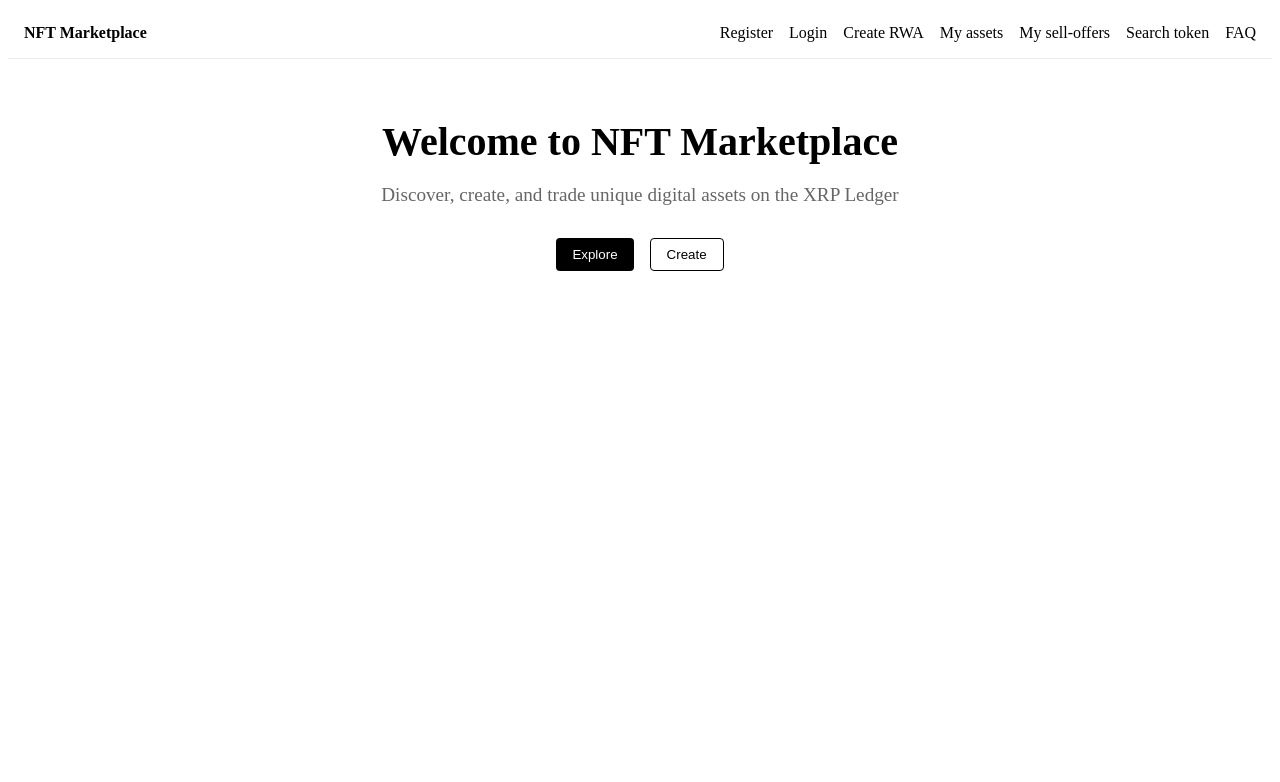
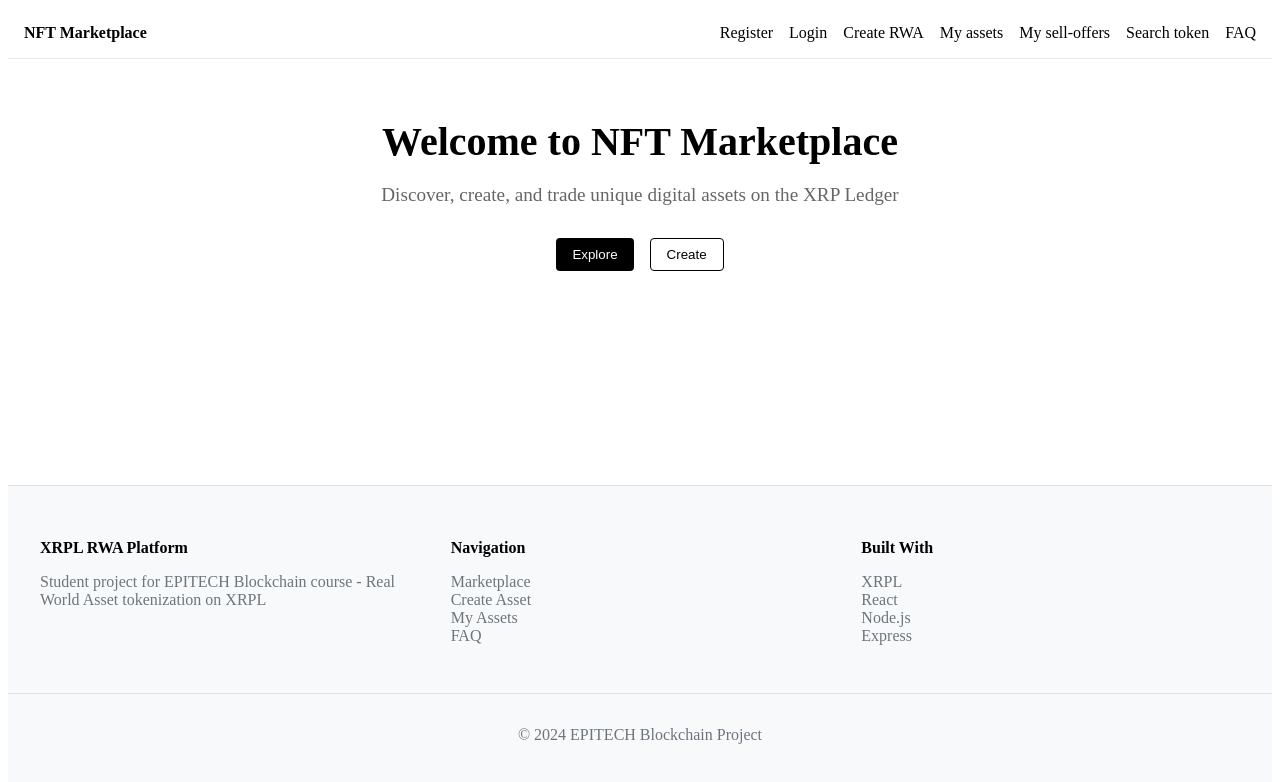
Before and after one commit to BILL-ON/blockchain, a React (Vite) app in the folder frontend/: page / in a window 1280 px wide. Shown: the top 782 px of the page. Built offline with nearby package versions, Linux system fonts and the light colour scheme.

Commit message:
[ADD]: FAQ page

```diff
--- a/frontend/src/App.jsx
+++ b/frontend/src/App.jsx
@@ -10,12 +10,19 @@ import Login from './components/Login';
 import Register from './components/Register';
 import TokenSearch from './pages/TokenSearch';
 import Faq from './pages/Faq'
+import Footer from './components/Footer';
 
 function App() {
   return (
     <Router>
+      <div style={{
+        minHeight: '100vh',
+        minWidth: '100vh',
+        display: 'flex',
+        flexDirection: 'column'
+      }}>
+        <Navbar />
         <div>
-        <Navbar />
           <Routes>
             <Route path="/" element={<Home />} />
             <Route path="/my-sell-offers" element={<MySellOffers />} />
@@ -28,8 +35,11 @@ function App() {
             <Route path="/Faq" element={<Faq />} />
           </Routes>
         </div>
+        <Footer />
+      </div>
     </Router>
   );
+
 }
 
 export default App;
--- /dev/null
+++ b/frontend/src/components/Footer.jsx
@@ -0,0 +1,56 @@
+import React from 'react'
+
+export default function Footer() {
+    return (
+        <footer style={{
+          backgroundColor: '#f8f9fa',
+          padding: '2rem 0',
+          marginTop: 'auto',
+          borderTop: '1px solid #dee2e6'
+        }}>
+          <div style={{
+            maxWidth: '1200px',
+            margin: '0 auto',
+            display: 'grid',
+            gridTemplateColumns: 'repeat(3, 1fr)',
+            gap: '2rem',
+            padding: '0 1rem'
+          }}>
+            <div>
+              <h4 style={{ marginBottom: '1rem' }}>XRPL RWA Platform</h4>
+              <p style={{ color: '#6c757d' }}>Student project for EPITECH Blockchain course - Real World Asset tokenization on XRPL</p>
+            </div>
+
+            <div>
+              <h4 style={{ marginBottom: '1rem' }}>Navigation</h4>
+              <ul style={{ listStyle: 'none', padding: 0 }}>
+                <li><a href="/marketplace" style={{ color: '#6c757d', textDecoration: 'none' }}>Marketplace</a></li>
+                <li><a href="/createRWA" style={{ color: '#6c757d', textDecoration: 'none' }}>Create Asset</a></li>
+                <li><a href="/myassets" style={{ color: '#6c757d', textDecoration: 'none' }}>My Assets</a></li>
+                <li><a href="/faq" style={{ color: '#6c757d', textDecoration: 'none' }}>FAQ</a></li>
+              </ul>
+            </div>
+
+            <div>
+              <h4 style={{ marginBottom: '1rem' }}>Built With</h4>
+              <ul style={{ listStyle: 'none', padding: 0 }}>
+                <li style={{ color: '#6c757d' }}>XRPL</li>
+                <li style={{ color: '#6c757d' }}>React</li>
+                <li style={{ color: '#6c757d' }}>Node.js</li>
+                <li style={{ color: '#6c757d' }}>Express</li>
+              </ul>
+            </div>
+          </div>
+
+          <div style={{
+            textAlign: 'center',
+            marginTop: '2rem',
+            padding: '1rem 0',
+            borderTop: '1px solid #dee2e6',
+            color: '#6c757d'
+          }}>
+            <p>© 2024 EPITECH Blockchain Project</p>
+          </div>
+        </footer>
+      );
+}
```
Lines whose indentation alone changed are shown as unchanged.
